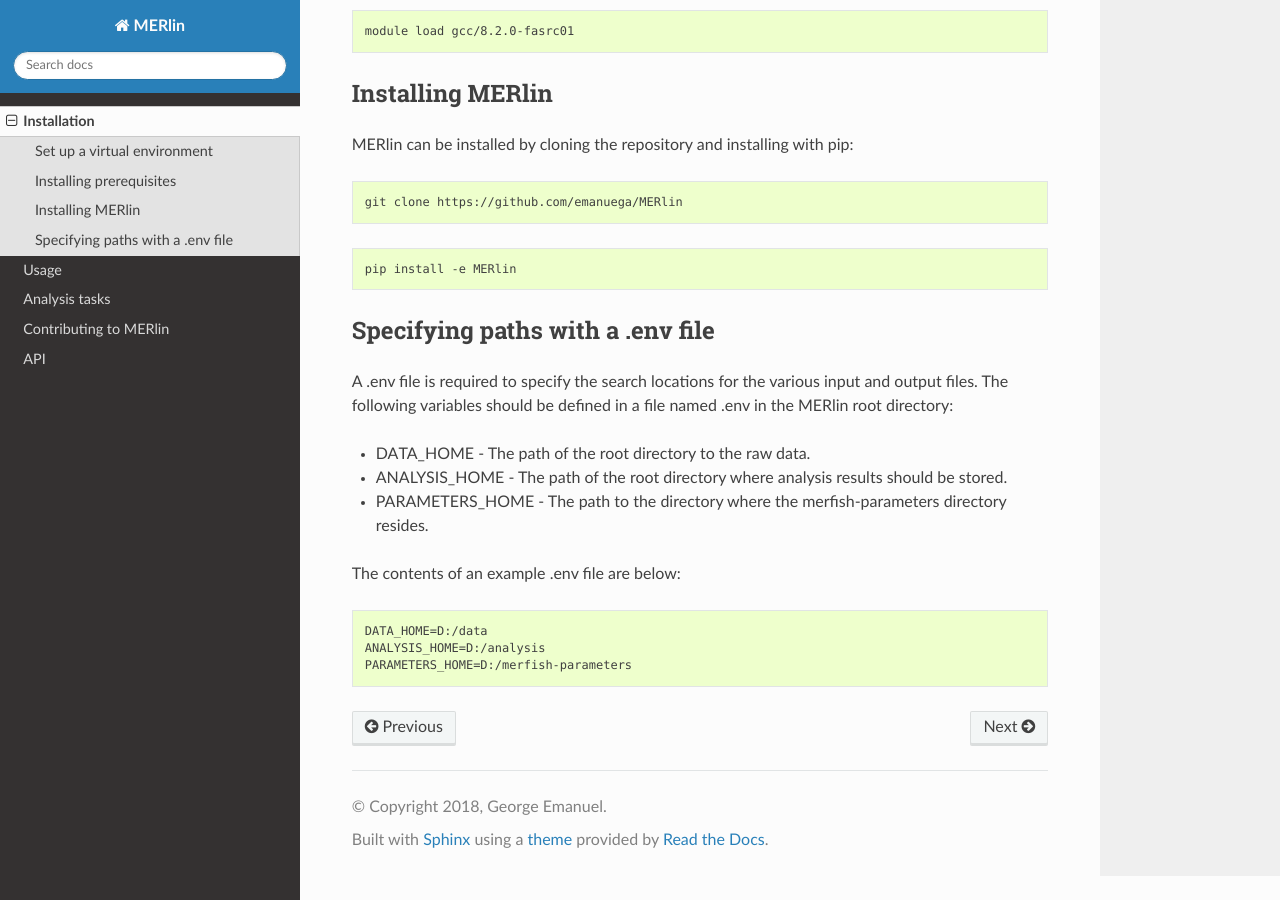
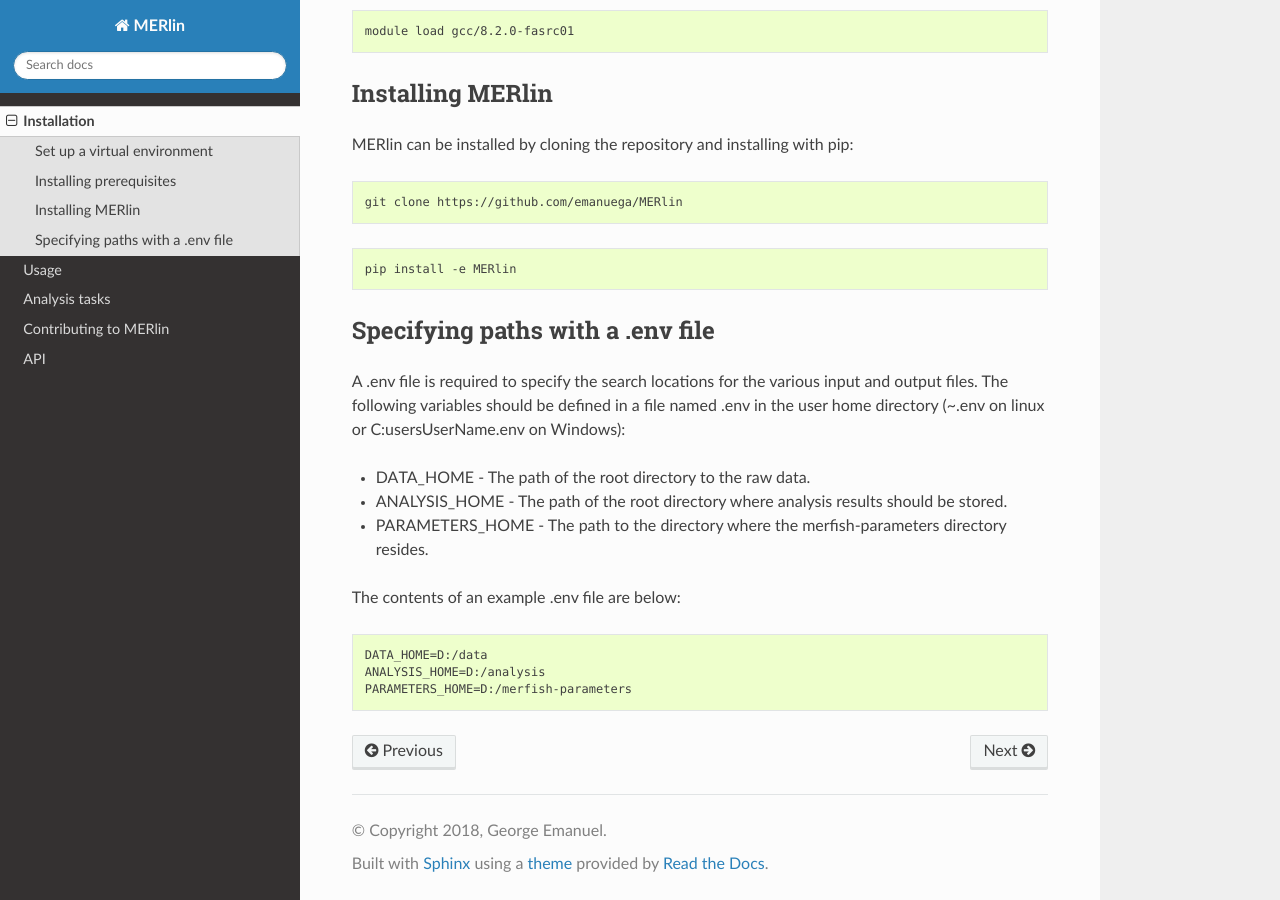
Before and after one commit to emanuega/MERlin, a Sphinx documentation site: the page built from docs/installation.rst, in a window 1280 px wide and 900 px high, scrolled down 913 px. Built offline with Sphinx 7.4.7 and the Read the Docs theme 2.0.0, drawn with Linux system fonts in a browser that asks for light colours.

Commit message:
Changed .env location to user home directory.

```diff
--- a/docs/installation.rst
+++ b/docs/installation.rst
@@ -55,7 +55,7 @@
 Specifying paths with a .env file
 ==================================
 
-A .env file is required to specify the search locations for the various input and output files. The following variables should be defined in a file named .env in the MERlin root directory:
+A .env file is required to specify the search locations for the various input and output files. The following variables should be defined in a file named .env in the user home directory (~\.env on linux or C:\users\UserName\.env on Windows):
 
 * DATA\_HOME - The path of the root directory to the raw data.
 * ANALYSIS\_HOME - The path of the root directory where analysis results should be stored.
--- a/merlin/__init__.py
+++ b/merlin/__init__.py
@@ -1,7 +1,7 @@
 import dotenv
 import os
 
-dotenv.load_dotenv(dotenv.find_dotenv())
+dotenv.load_dotenv(os.path.join(os.path.expanduser('~'), '.env'))
 
 DATA_HOME = os.path.expanduser(os.environ.get('DATA_HOME'))
 ANALYSIS_HOME = os.path.expanduser(os.environ.get('ANALYSIS_HOME'))
```
